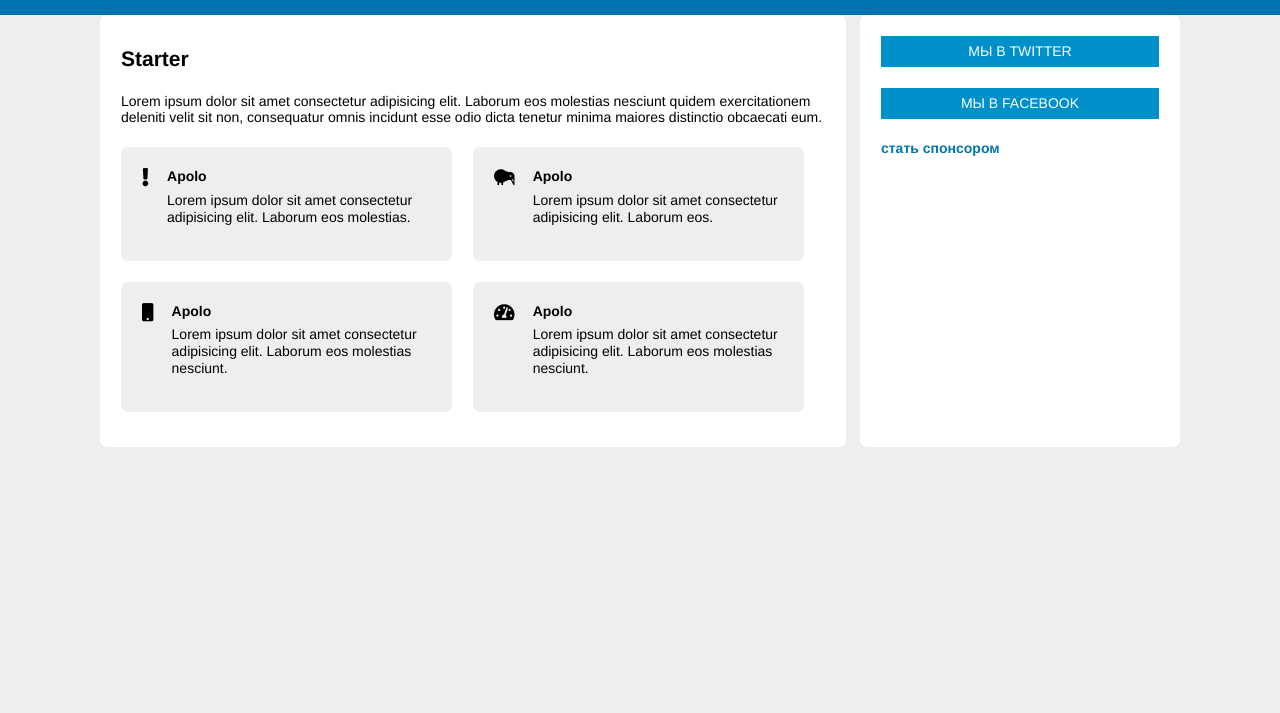
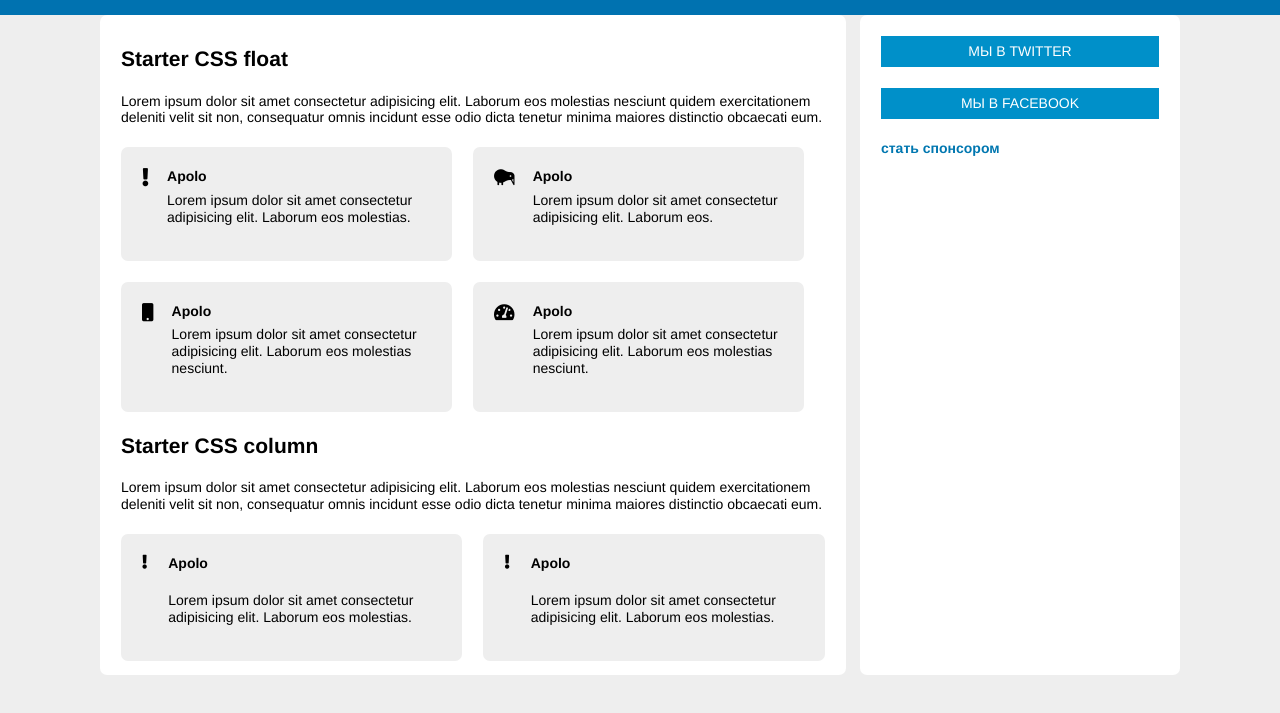
Before and after one commit to Zmhan-github/css-boilerplate, a website built with webpack: page src/index.html in a window 1280 px wide. Shown: the part 55-768 px from the top of the page. Built offline with nearby package versions, Linux system fonts and the light colour scheme.

Commit message:
css columns style added

```diff
--- a/src/index.html
+++ b/src/index.html
@@ -18,7 +18,7 @@
     </header>
     <div class="container">
       <div class="main clearfix">
-        <h2>Starter</h2>
+        <h2>Starter CSS float</h2>
         <p>
           Lorem ipsum dolor sit amet consectetur adipisicing elit. Laborum eos
           molestias nesciunt quidem exercitationem deleniti velit sit non,
@@ -67,6 +67,39 @@
             </div>
           </div>
         </div>
+        <h2>Starter CSS column</h2>
+        <p>
+          Lorem ipsum dolor sit amet consectetur adipisicing elit. Laborum eos
+          molestias nesciunt quidem exercitationem deleniti velit sit non,
+          consequatur omnis incidunt esse odio dicta tenetur minima maiores
+          distinctio obcaecati eum.
+        </p>
+        <div class="row">
+          <div class="column-6">
+            <div class="media-item">
+              <i class="media-item-image fas fa-exclamation"></i>
+              <div class="media-item-body">
+                <h4>Apolo</h4>
+                <p>
+                  Lorem ipsum dolor sit amet consectetur adipisicing elit.
+                  Laborum eos molestias.
+                </p>
+              </div>
+            </div>
+          </div>
+          <div class="column-6">
+            <div class="media-item">
+              <i class="media-item-image fas fa-exclamation"></i>
+              <div class="media-item-body">
+                <h4>Apolo</h4>
+                <p>
+                  Lorem ipsum dolor sit amet consectetur adipisicing elit.
+                  Laborum eos molestias.
+                </p>
+              </div>
+            </div>
+          </div>
+        </div>
       </div>
       <aside class="sidebar">
         <a href="/" class="btn-link">мы в twitter</a>
--- a/src/styles.css
+++ b/src/styles.css
@@ -122,3 +122,80 @@ main {
 .media-body p {
   margin-top: 0.5em;
 }
+
+/* Сетка */
+
+.row {
+  margin-left: -0.75em;
+  margin-right: -0.75em;
+}
+
+.row::after {
+  content: " ";
+  display: block;
+  clear: both;
+}
+
+[class*="column-"] {
+  float: left;
+  padding: 0 0.75em;
+  margin-top: 0;
+}
+
+.column-1 {
+  width: 8.3333%;
+}
+.column-2 {
+  width: 16.6667%;
+}
+.column-3 {
+  width: 25%;
+}
+.column-4 {
+  width: 33.3333%;
+}
+.column-5 {
+  width: 41.6667%;
+}
+.column-6 {
+  width: 50%;
+}
+.column-7 {
+  width: 58.3333%;
+}
+.column-8 {
+  width: 66.6667%;
+}
+.column-9 {
+  width: 75%;
+}
+.column-10 {
+  width: 83.3333%;
+}
+.column-11 {
+  width: 91.6667%;
+}
+.column-12 {
+  width: 100%;
+}
+
+/* new media-box */
+.media-item {
+  padding: 1.5em;
+  background-color: #eee;
+  border-radius: 0.5em;
+}
+
+.media-item-image {
+  float: left;
+  margin-right: 1.5em;
+}
+
+.media-item-body {
+  overflow: auto;
+  margin-top: 0;
+}
+
+.media-item-body h4 {
+  margin-top: 0;
+}
```
